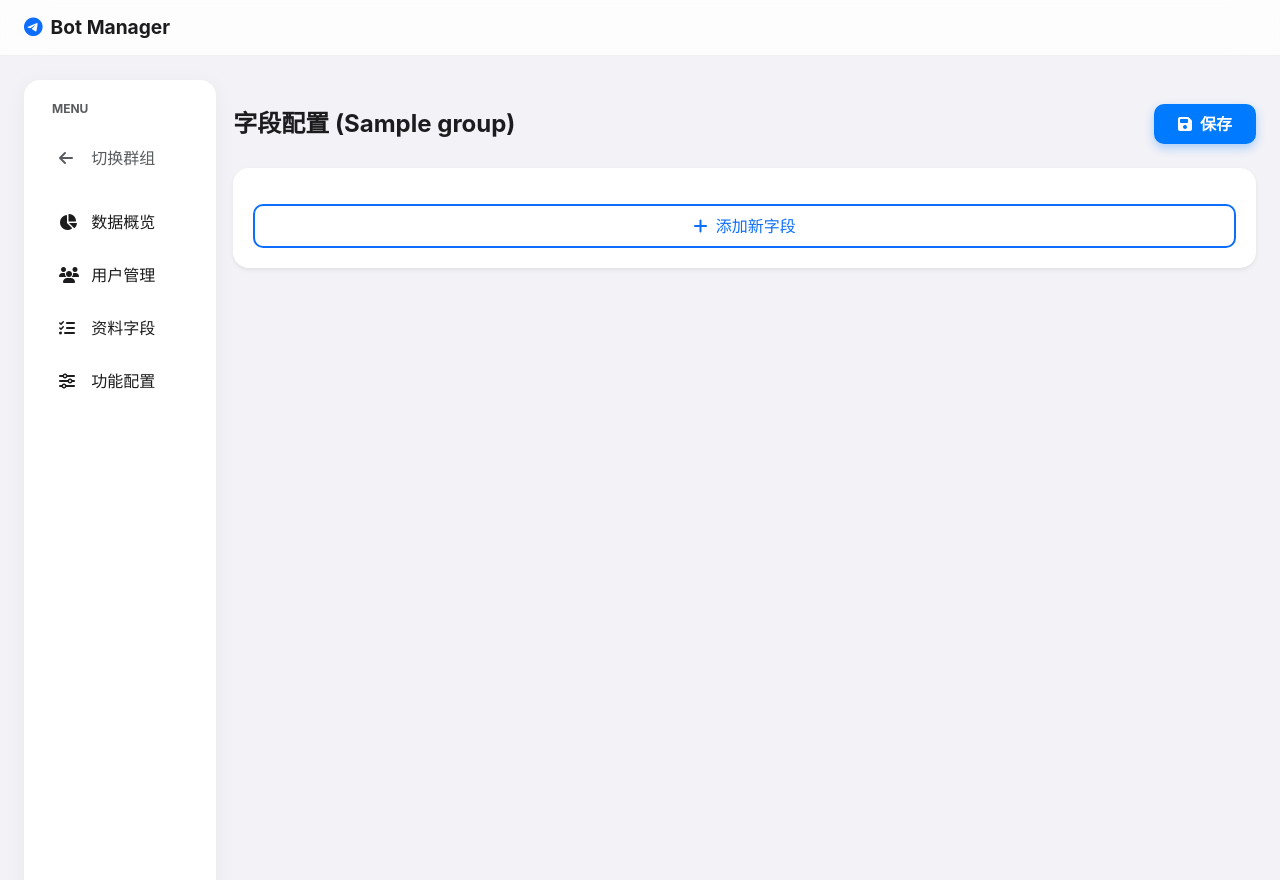
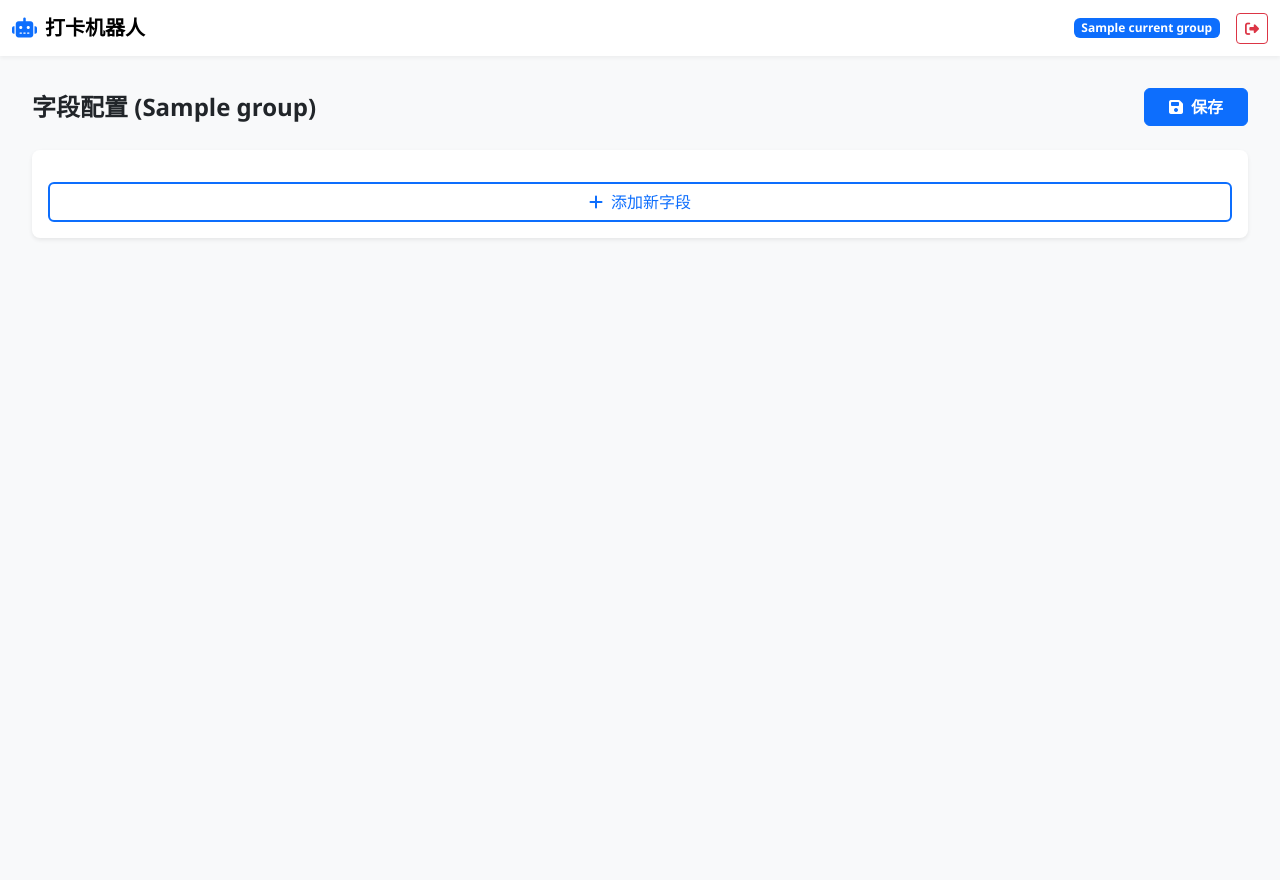
Before and after one commit to Szchiji/-, a Python web app: template app/modules/core/templates/fields.html in a window 1280 px wide. Run offline with Jinja, Linux system fonts and the light colour scheme; the template is opened without the code that fills it: most values are stand-ins (such as "Sample title", 1, 10 or a date in 2020).

Commit message:
Update base.html

```diff
--- a/app/modules/core/templates/base.html
+++ b/app/modules/core/templates/base.html
@@ -3,99 +3,142 @@
 <head>
     <meta charset="UTF-8">
     <meta name="viewport" content="width=device-width, initial-scale=1.0">
-    <title>Bot Manager</title>
-    <!-- Bootstrap 5 CDN -->
+    <title>打卡机器人后台</title>
+    <!-- 引入 Bootstrap 5 和 FontAwesome -->
     <link href="https://cdn.jsdelivr.net/npm/bootstrap@5.3.0/dist/css/bootstrap.min.css" rel="stylesheet">
-    <!-- FontAwesome CDN -->
     <link href="https://cdnjs.cloudflare.com/ajax/libs/font-awesome/6.4.0/css/all.min.css" rel="stylesheet">
-    <!-- Custom CSS -->
-    <link href="{{ url_for('static', filename='css/style.css') }}" rel="stylesheet">
     <style>
-        body { background-color: #F2F2F7; font-family: -apple-system, BlinkMacSystemFont, "Segoe UI", Roboto, sans-serif; }
-        .sidebar { min-height: calc(100vh - 60px); background: white; border-radius: 16px; padding: 20px; box-shadow: 0 4px 20px rgba(0,0,0,0.05); }
-        .nav-link-custom { color: #1C1C1E; padding: 12px 15px; border-radius: 10px; display: block; text-decoration: none; margin-bottom: 5px; font-weight: 500; transition: 0.2s; }
-        .nav-link-custom:hover { background: rgba(0,0,0,0.03); color: #007AFF; }
-        .nav-link-custom.active { background: rgba(0,122,255,0.1); color: #007AFF; }
-        .navbar-blur { background: rgba(255,255,255,0.85); backdrop-filter: blur(20px); border-bottom: 1px solid rgba(0,0,0,0.05); }
-        .content-card { background: white; border-radius: 16px; border: none; box-shadow: 0 4px 20px rgba(0,0,0,0.05); padding: 25px; margin-bottom: 20px; }
-        .stat-num { font-size: 2.5rem; font-weight: 800; background: linear-gradient(45deg, #007AFF, #5856D6); -webkit-background-clip: text; -webkit-text-fill-color: transparent; }
+        body { background-color: #f8f9fa; font-family: 'Segoe UI', Roboto, Helvetica, Arial, sans-serif; }
+        .navbar { box-shadow: 0 2px 4px rgba(0,0,0,.05); }
+        .card { border: none; box-shadow: 0 0.125rem 0.25rem rgba(0,0,0,.075); border-radius: 0.5rem; margin-bottom: 1.5rem; transition: transform 0.2s; }
+        .card:hover { transform: translateY(-2px); box-shadow: 0 0.5rem 1rem rgba(0,0,0,.15); }
+        .sidebar { min-height: calc(100vh - 56px); background: white; border-right: 1px solid #dee2e6; }
+        .nav-link.active { background-color: #e9ecef; color: #0d6efd; font-weight: 600; border-radius: 0.25rem; }
+        .nav-link { color: #495057; padding: 0.75rem 1rem; margin-bottom: 0.25rem; }
+        .nav-link:hover { background-color: #f8f9fa; color: #0d6efd; }
+        .nav-link i { width: 24px; text-align: center; margin-right: 8px; }
+        .main-content { padding: 2rem; }
+        /* 登录页样式 */
+        .login-container { height: 100vh; display: flex; align-items: center; justify-content: center; background: linear-gradient(135deg, #667eea 0%, #764ba2 100%); }
+        .login-card { width: 100%; max-width: 400px; padding: 2rem; background: white; border-radius: 1rem; box-shadow: 0 10px 25px rgba(0,0,0,0.2); text-align: center; }
+        /* 移动端适配 */
+        @media (max-width: 768px) {
+            .sidebar { display: none; }
+            .main-content { padding: 1rem; }
+        }
     </style>
+    {% block head %}{% endblock %}
 </head>
 <body>
+
+{% if page == 'login' %}
+    <div class="login-container">
+        <div class="login-card">
+            <div class="mb-4">
+                <i class="fa-solid fa-robot fa-3x text-primary"></i>
+            </div>
+            <h3>后台管理系统</h3>
+            <p class="text-muted mb-4">请在 Telegram 中发送 /start 获取登录链接</p>
+            <a href="https://t.me/{{ bot_username|default('您的机器人') }}" target="_blank" class="btn btn-primary w-100 btn-lg">
+                <i class="fa-brands fa-telegram me-2"></i>前往获取链接
+            </a>
+        </div>
+    </div>
+{% else %}
     <!-- 顶部导航 -->
-    <nav class="navbar navbar-expand-lg fixed-top navbar-blur">
-        <div class="container-fluid px-4">
+    <nav class="navbar navbar-expand-lg navbar-light bg-white sticky-top">
+        <div class="container-fluid">
             <a class="navbar-brand fw-bold" href="/core">
-                <i class="fa-brands fa-telegram text-primary me-2"></i>Bot Manager
+                <i class="fa-solid fa-robot text-primary me-2"></i>打卡机器人
             </a>
-
-            <div class="ms-auto">
-                {% if session.get('logged_in') %}
+            <div class="d-flex align-items-center">
                 {% if current_group %}
-                    <span class="badge bg-primary bg-opacity-10 text-primary px-3 py-2 rounded-pill me-2 d-none d-md-inline-block">
-                        {{ current_group.title }}
-                    </span>
+                    <span class="badge bg-primary me-3 d-none d-md-block">{{ current_group.title }}</span>
                 {% endif %}
-                    <a class="btn btn-sm btn-light text-danger" href="/core/logout">
-                        <i class="fa-solid fa-power-off"></i>
+                <a href="/core/logout" class="btn btn-outline-danger btn-sm">
+                    <i class="fa-solid fa-right-from-bracket"></i>
                 </a>
-                {% endif %}
             </div>
         </div>
     </nav>
 
-    <!-- 主容器 -->
-    <div class="container-fluid px-4" style="margin-top: 80px;">
-        <div class="row g-4">
-            {% if current_group %}
-            <!-- 左侧菜单 (仅在进入群组后显示) -->
-            <div class="col-lg-2 d-none d-lg-block">
-                <div class="sidebar position-fixed" style="width: 15%; top: 80px;">
-                    <small class="text-uppercase text-muted fw-bold mb-3 d-block ps-2" style="font-size:0.75rem">MENU</small>
-                    <a href="/core/select_group" class="nav-link-custom mb-3 text-muted">
-                        <i class="fa-solid fa-arrow-left me-2" style="width:20px"></i> 切换群组
+    <div class="container-fluid">
+        <div class="row">
+            <!-- ⚡️ 修复：只有当 page 不是 select_group 时才显示侧边栏 -->
+            {% if page and page != 'select_group' %}
+            <!-- 侧边栏 -->
+            <nav class="col-md-3 col-lg-2 d-md-block sidebar py-3 collapse show">
+                <div class="position-sticky">
+                    <ul class="nav flex-column">
+                        <li class="nav-item">
+                            <a class="nav-link {% if page == 'dashboard' %}active{% endif %}" href="/core/group/{{ current_group.id }}/dashboard">
+                                <i class="fa-solid fa-gauge-high"></i>数据概览
                             </a>
+                        </li>
+                        <li class="nav-item">
+                            <a class="nav-link {% if page == 'users' %}active{% endif %}" href="/core/group/{{ current_group.id }}/users">
+                                <i class="fa-solid fa-users"></i>用户管理
+                            </a>
+                        </li>
+                        <li class="nav-item">
+                            <a class="nav-link {% if page == 'fields' %}active{% endif %}" href="/core/group/{{ current_group.id }}/fields">
+                                <i class="fa-solid fa-pen-to-square"></i>资料字段
+                            </a>
+                        </li>
+                        <li class="nav-item">
+                            <a class="nav-link {% if page == 'settings' %}active{% endif %}" href="/core/group/{{ current_group.id }}/settings">
+                                <i class="fa-solid fa-gear"></i>功能配置
+                            </a>
+                        </li>
+                        <li class="nav-item mt-4 border-top pt-3">
+                            <a class="nav-link text-secondary" href="/core/select_group">
+                                <i class="fa-solid fa-arrow-left"></i>切换群组
+                            </a>
+                        </li>
+                    </ul>
+                </div>
+            </nav>
+            {% endif %}
 
-                    <a href="/core/group/{{ current_group.id }}/dashboard" class="nav-link-custom {{ 'active' if page=='dashboard' }}">
-                        <i class="fa-solid fa-chart-pie me-2" style="width:20px"></i> 数据概览
-                    </a>
-                    <a href="/core/group/{{ current_group.id }}/users" class="nav-link-custom {{ 'active' if page=='users' }}">
-                        <i class="fa-solid fa-users me-2" style="width:20px"></i> 用户管理
-                    </a>
-                    <a href="/core/group/{{ current_group.id }}/fields" class="nav-link-custom {{ 'active' if page=='fields' }}">
-                        <i class="fa-solid fa-list-check me-2" style="width:20px"></i> 资料字段
-                    </a>
-                    <a href="/core/group/{{ current_group.id }}/settings" class="nav-link-custom {{ 'active' if page=='settings' }}">
-                        <i class="fa-solid fa-sliders me-2" style="width:20px"></i> 功能配置
-                    </a>
+            <!-- 主内容区域 (自动计算宽度) -->
+            <main class="{% if page and page != 'select_group' %}col-md-9 ms-sm-auto col-lg-10{% else %}col-12{% endif %} main-content">
+                {% block content %}{% endblock %}
+            </main>
         </div>
     </div>
-
-            <!-- 移动端菜单 (仅小屏显示) -->
-            <div class="col-12 d-lg-none">
-                <div class="d-flex gap-2 overflow-auto pb-2">
-                    <a href="/core/select_group" class="btn btn-light"><i class="fa-solid fa-arrow-left"></i></a>
-                    <a href="/core/group/{{ current_group.id }}/dashboard" class="btn {{ 'btn-primary' if page=='dashboard' else 'btn-light' }}">概览</a>
-                    <a href="/core/group/{{ current_group.id }}/users" class="btn {{ 'btn-primary' if page=='users' else 'btn-light' }}">用户</a>
-                    <a href="/core/group/{{ current_group.id }}/settings" class="btn {{ 'btn-primary' if page=='settings' else 'btn-light' }}">设置</a>
-                </div>
-            </div>
-
-            <!-- 右侧内容 -->
-            <div class="col-lg-10 offset-lg-2">
-                {% block content %}{% endblock %}
-            </div>
-            {% else %}
-            <!-- 全屏模式 (选择群组页) -->
-            <div class="col-12">
-                {% block full_content %}{% endblock %}
-            </div>
 {% endif %}
-        </div>
-    </div>
 
 <script src="https://cdn.jsdelivr.net/npm/bootstrap@5.3.0/dist/js/bootstrap.bundle.min.js"></script>
 <script src="https://code.jquery.com/jquery-3.6.0.min.js"></script>
+<script>
+    // 通用 API 请求函数
+    async function postApi(url, data) {
+        try {
+            const res = await fetch(url, {
+                method: 'POST',
+                headers: {'Content-Type': 'application/json'},
+                body: JSON.stringify(data)
+            });
+            const json = await res.json();
+            if (json.status === 'ok') {
+                showToast('success', json.msg || '操作成功');
+                return true;
+            } else {
+                showToast('danger', json.msg || '操作失败');
+                return false;
+            }
+        } catch (e) {
+            showToast('danger', '网络错误: ' + e);
+            return false;
+        }
+    }
+
+    function showToast(type, msg) {
+        // 简单提示框实现
+        alert(msg);
+        if (type === 'success') location.reload();
+    }
+</script>
 {% block scripts %}{% endblock %}
 </body>
 </html>
```
Lines whose indentation alone changed are shown as unchanged.
